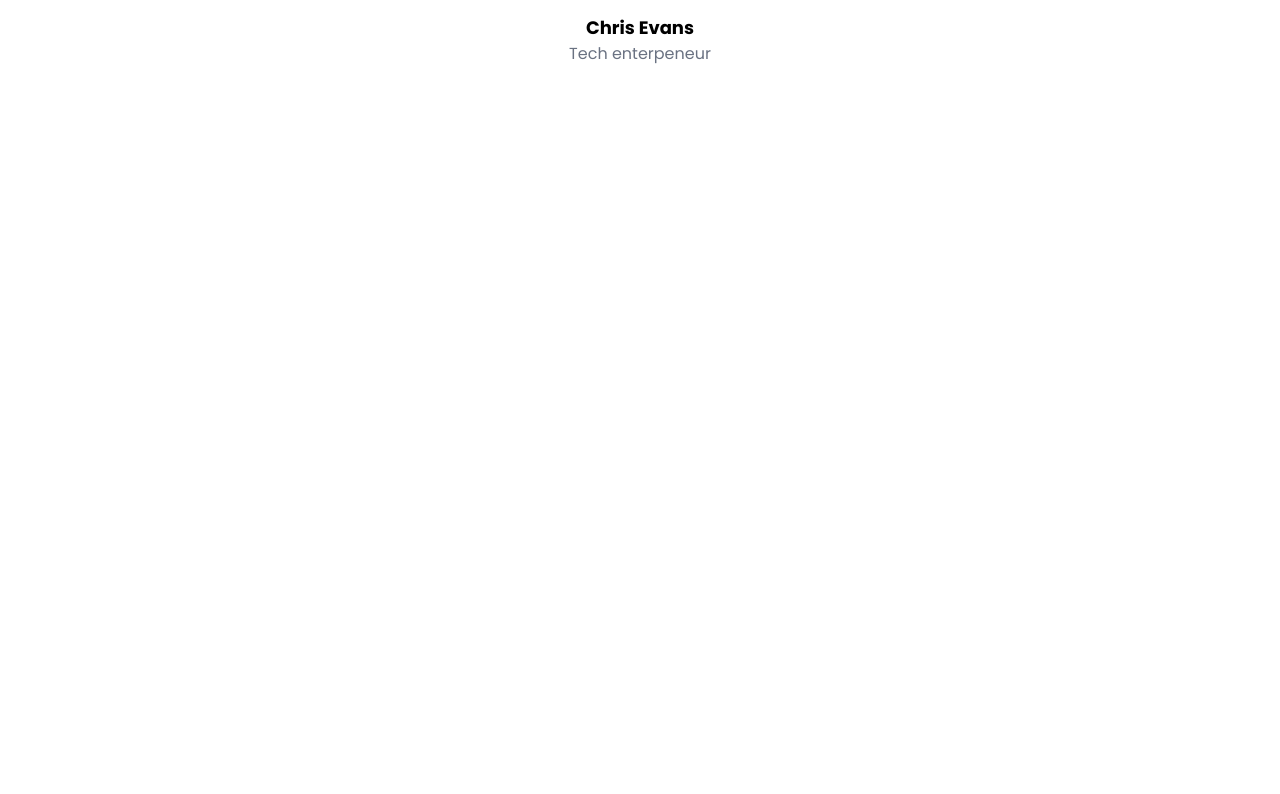
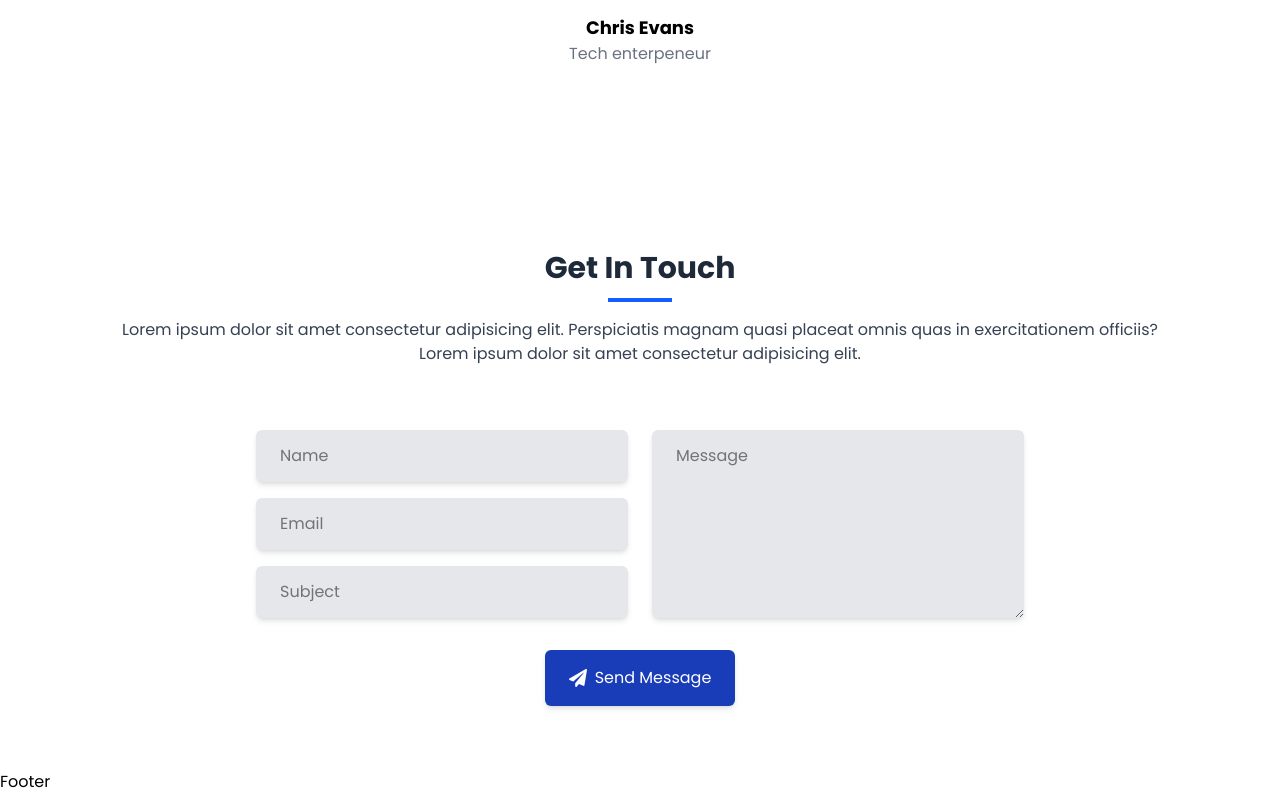
Before and after one commit to Abhik-Nayak/Product_showcase_next_app, a Next.js app in the folder client/: page / in a window 1280 px wide. Shown: the part 3090-3884 px from the top of the page. Before the commit the page ends 3276 px from the top, so only its background shows below. Built offline with nearby package versions, Linux system fonts and the light colour scheme.

Commit message:
build Issue fix  and  review changes moved

```diff
--- a/client/app/page.tsx
+++ b/client/app/page.tsx
@@ -1,9 +1,7 @@
 import Home from '@/components/Home/Home'
 import React from 'react'
 
-type Props = {}
-
-const HomePage = (props: Props) => {
+const HomePage = () => {
   return (
     <Home/>
   )
--- a/client/components/Helper/ThemeToggle.tsx
+++ b/client/components/Helper/ThemeToggle.tsx
@@ -3,9 +3,8 @@
 import React, { useEffect, useState } from 'react'
 import { BiMoon, BiSun } from 'react-icons/bi';
 
-type Props = {}
 
-const ThemeToggle = (props: Props) => {
+const ThemeToggle = () => {
   const [mounted, setMounted] = useState(false);
 
   const { theme, setTheme, systemTheme } = useTheme();
--- a/client/components/Hoc/Provider.tsx
+++ b/client/components/Hoc/Provider.tsx
@@ -1,7 +1,5 @@
 import { ThemeProvider } from 'next-themes'
 import React, { ReactNode } from 'react'
-
-type Props = {}
 
 const Provider = ({children}: { children: ReactNode}) => {
   return (
--- /dev/null
+++ b/client/components/Home/Contact.tsx
@@ -0,0 +1,47 @@
+import React from 'react'
+import { FaPaperPlane } from 'react-icons/fa'
+
+
+const Contact = () => {
+    return (
+        <div className='pt-16 pb-16'>
+            <h1 className='text-2xl sm:text-3xl text-center text-gray-800 dark:text-white font-bold'>
+                Get In Touch
+            </h1>
+            <span className='block w-16 h-1 bg-blue-600 mx-auto mt-3' />
+            <p className='text-center text-sm sm:text-base text-gray-700 dark:text-gray-200 mt-4'>
+                Lorem ipsum dolor sit amet consectetur adipisicing elit. Perspiciatis magnam quasi placeat omnis quas in exercitationem officiis?
+            </p>
+            <p className='text-center text-sm sm:text-base text-gray-700 dark:text-gray-200'>
+                Lorem ipsum dolor sit amet consectetur adipisicing elit.
+            </p>
+            <div className='w-[90%] sm:w-[80%] lg:w-[60%] mx-auto grid grid-cols-1 lg:grid-cols-2 gap-6 items-center mt-16'>
+                <div className='h-full'>
+                    <input
+                        type='text'
+                        placeholder='Name'
+                        className='w-full text-black bg-gray-200 shadow-md outline-none px-6 py-3.5 rounded-md mb-4'
+                    />
+                    <input
+                        type='text'
+                        placeholder='Email'
+                        className='w-full text-black bg-gray-200 shadow-md outline-none px-6 py-3.5 rounded-md mb-4'
+                    />
+                    <input
+                        type='text'
+                        placeholder='Subject'
+                        className='w-full text-black bg-gray-200 shadow-md outline-none px-6 py-3.5 rounded-md'
+                    />
+                </div>
+                <div className='h-full'>
+                    <textarea placeholder='Message' className='w-full text-black h-full bg-gray-200 shadow-md outline-none px-6 py-3.5 rounded-md mb-4'/>
+                </div>
+            </div>
+            <button className='mt-8 flex items-center gap-2 bg-blue-800 text-white px-6 py-4 rounded-md shadow-md hover:bg-blue-900 transition mx-auto'>
+                <FaPaperPlane size={18}/>Send Message
+            </button>
+        </div>
+    )
+}
+
+export default Contact
--- a/client/components/Home/Features.tsx
+++ b/client/components/Home/Features.tsx
@@ -4,7 +4,6 @@
 import { IoAppsOutline, IoWifiOutline } from "react-icons/io5";
 import { MdNotifications, MdOutlineTouchApp } from "react-icons/md";
 
-type Props = {};
 
 const featureData = [
   {
@@ -45,7 +44,7 @@
   },
 ];
 
-const Features = (props: Props) => {
+const Features = () => {
   return (
     <div className="pt-16 pb-16">
       <div className="w-[80%] mx-auto grid grid-cols-1 sm:grid-cols-2 lg:grid-cols-3 gap-10">
--- /dev/null
+++ b/client/components/Home/Footer.tsx
@@ -0,0 +1,10 @@
+import React from 'react'
+
+
+const Footer = () => {
+  return (
+    <div>Footer</div>
+  )
+}
+
+export default Footer
--- a/client/components/Home/Hero.tsx
+++ b/client/components/Home/Hero.tsx
@@ -1,9 +1,8 @@
 import Image from 'next/image'
 import React from 'react'
 
-type Props = {}
 
-const Hero = (props: Props) => {
+const Hero = () => {
     return (
         <div className='relative w-full h-screen flex justify-center flex-col bg-[#3674B5] dark:bg-[#402E7A] bg_clip'>
             <div className='w-[90%] md:w-[80%] mx-auto items-center grid grid-cols-1 xl:grid-cols-2 gap-10'>
--- a/client/components/Home/Home.tsx
+++ b/client/components/Home/Home.tsx
@@ -3,10 +3,10 @@
 import Features from "./Features";
 import About from "./About";
 import Review from "./Review/Review";
+import Contact from "./Contact";
+import Footer from "./Footer";
 
-type Props = {};
-
-const Home = (props: Props) => {
+const Home = () => {
   return (
     <div className="overflow-hidden">
       <Hero />
@@ -14,6 +14,8 @@
       <About imageOrder="lg:order-1" textOrder="lg:order-2" title="IPhone 16 Pro MAX" linkText="Learn More" />
       <About imageOrder="lg:order-2" textOrder="lg:order-1" title="Capture the moment" linkText="Shop Now" />
       <Review/>
+      <Contact/>
+      <Footer/>
     </div>
   );
 };
--- a/client/components/Home/Navbar/ResponsiveNav.tsx
+++ b/client/components/Home/Navbar/ResponsiveNav.tsx
@@ -4,9 +4,7 @@
 import Nav from './Nav'
 import MobileNav from './MobileNav'
 
-type Props = {}
-
-const ResponsiveNav = (props: Props) => {
+const ResponsiveNav = () => {
   const [openSidebar,setOpensidebar] = useState<boolean>(false);
   const showNav=()=>setOpensidebar(true);
   const hideNav=()=>setOpensidebar(false);
--- a/client/components/Home/Review/Review.tsx
+++ b/client/components/Home/Review/Review.tsx
@@ -1,9 +1,8 @@
 import React from 'react'
 import ReviewSlide from './ReviewSlide'
 
-type Props = {}
 
-const Review = (props: Props) => {
+const Review = () => {
   return (
     <div className='pt-0 pb-30'>
       <h1 className='text-2xl sm:text-3xl text-center text-gray-900 dark:text-white font-bold'>
--- a/client/components/Home/Review/ReviewSlide.tsx
+++ b/client/components/Home/Review/ReviewSlide.tsx
@@ -28,9 +28,8 @@
   },
 };
 
-type Props = {};
 
-const ReviewSlide = (props: Props) => {
+const ReviewSlide = () => {
   return (
     <div>
       <Carousel
```
